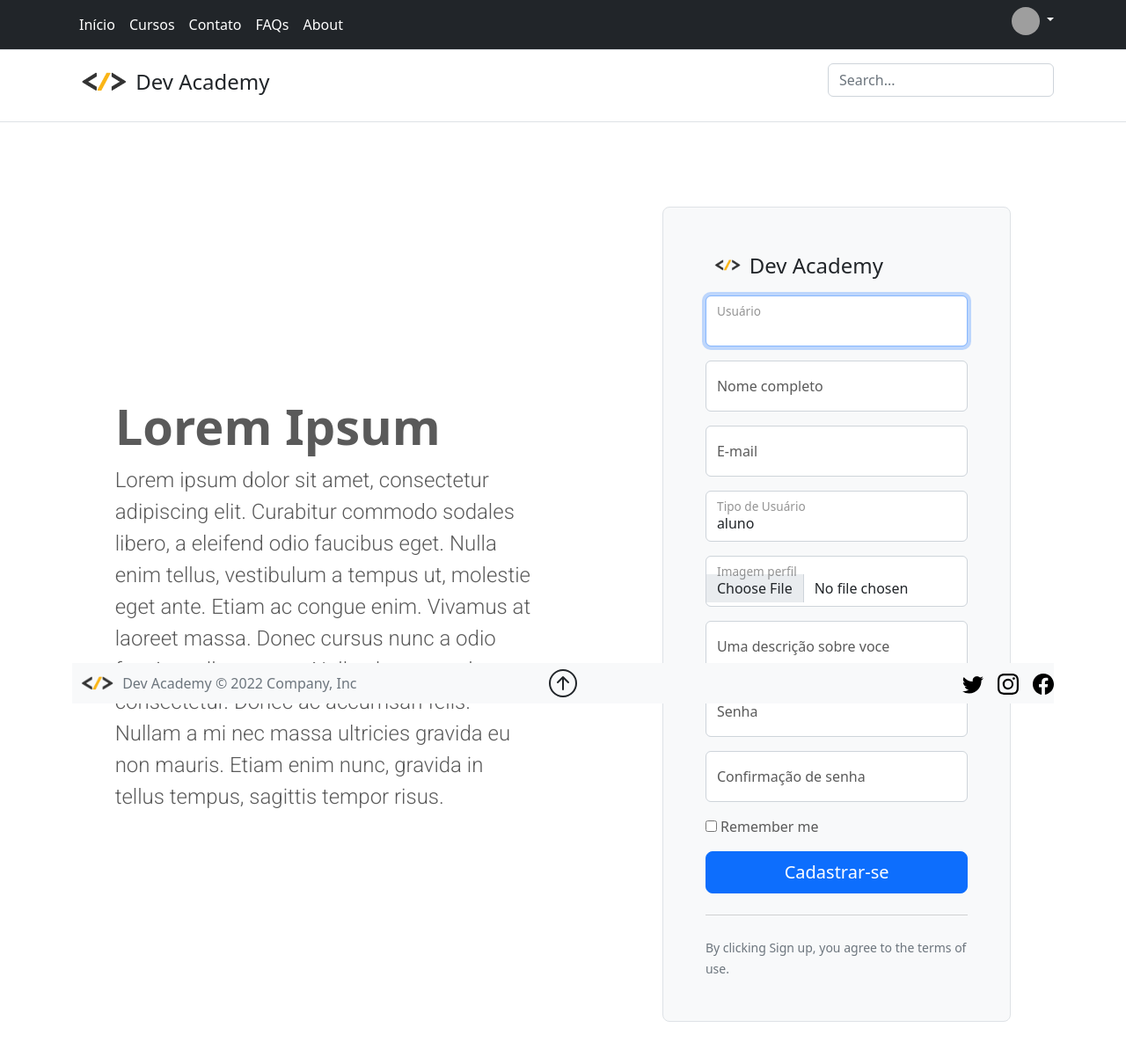
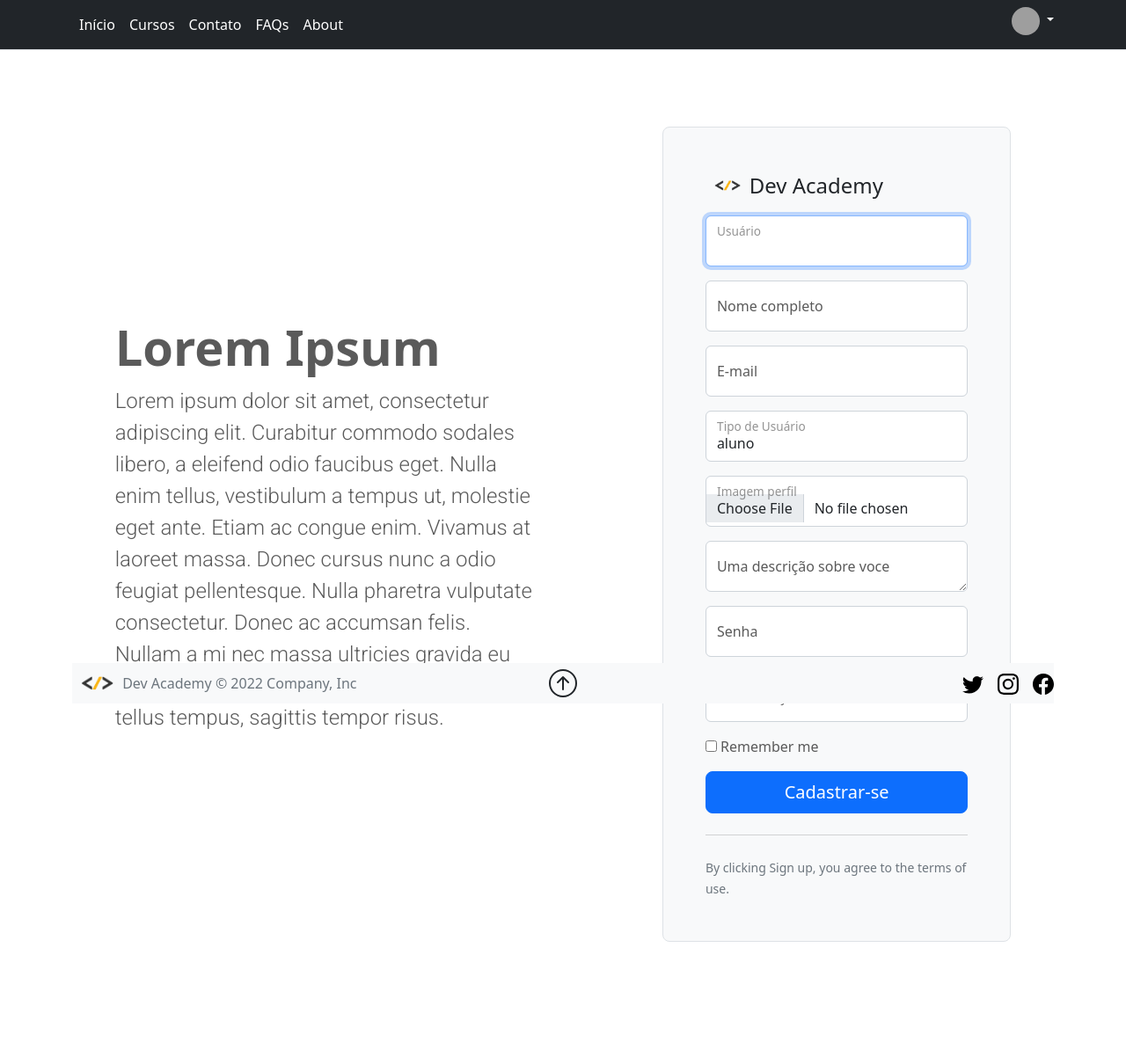
Before and after one commit to David-Marcoss/DEV_Academy, a Django app: page /contas/cadastrar/ in a window 1280 px wide. Shown: the top 1202 px of the page at 88% size. After the commit the page ends 1071 px from the top, so only its background shows below. Run offline with Django 4.2, Linux system fonts and the light colour scheme; the visitor is signed in with stand-in values (Sample User, id 1); parts of the project's set-up code (start-up, migrations or seed data) failed here and were passed over; some libraries are stand-ins or nearby versions; some web fonts are replaced; grey boxes are pictures that could not be loaded.

Commit message:
[ADDED] nova nav.

```diff
--- a/templates/base.html
+++ b/templates/base.html
@@ -70,9 +70,8 @@
                         <li><a class="dropdown-item" href="{% url 'cadastrar-curso' %}">Criar Curso</a></li>
                         <li><a class="dropdown-item" href="{% url 'meus-cursos-criados' %}">Meus Cursos Criados</a></li>
                     {% endif %}
-
                     <li><a class="dropdown-item" href="{% url 'meus-cursos-matriculados' %}">Cursos Matriculados</a></li>
-                    <!--<li><a class="dropdown-item" href="#">Settings</a></li>-->
+                    <li><a class="dropdown-item" href="#">Settings</a></li>
                     <li><a class="dropdown-item" href="{% url 'perfil' %}">Profile</a></li>
                     <li>
                         <hr class="dropdown-divider">
@@ -92,17 +91,6 @@
 
         </div>
     </nav>
-    <header class="py-4 border-bottom">
-        <div class="container d-flex flex-wrap justify-content-center">
-            <a href="{% url 'home' %}" class="d-flex align-items-center mb-3 mb-lg-0 me-lg-auto text-dark text-decoration-none">
-                <img src="{% static 'img/dev_logo.png' %}" alt="" style="width: 10%; margin: 10px;">
-                <span class="fs-4">Dev Academy</span>
-            </a>
-            <form class="col-12 col-lg-auto mb-3 mb-lg-0" role="search">
-                <input type="search" class="form-control" placeholder="Search..." aria-label="Search">
-            </form>
-        </div>
-    </header>
 
     <main>
         <!-- Ajustar css, serve para informar mensagens-->
```
